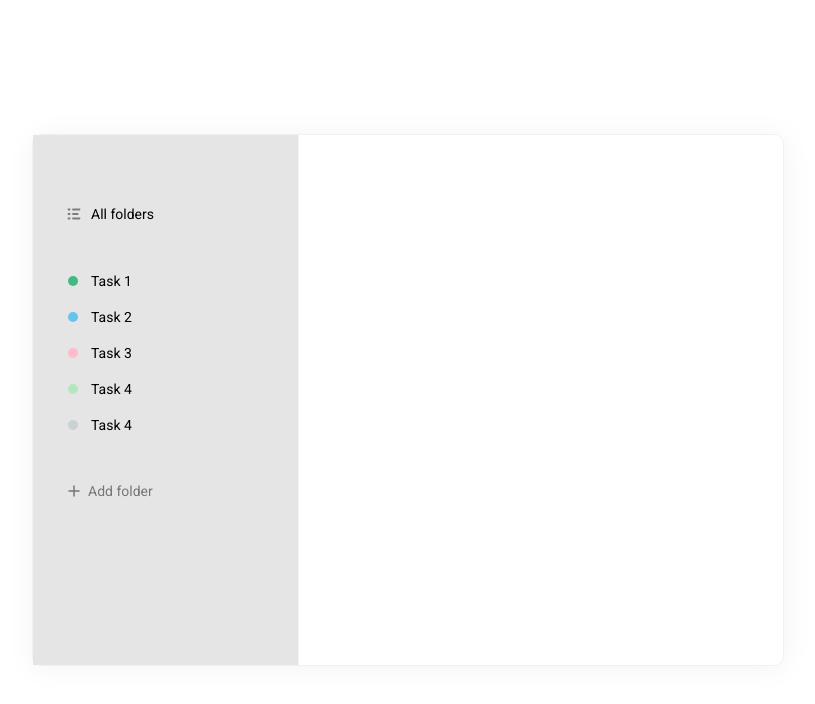
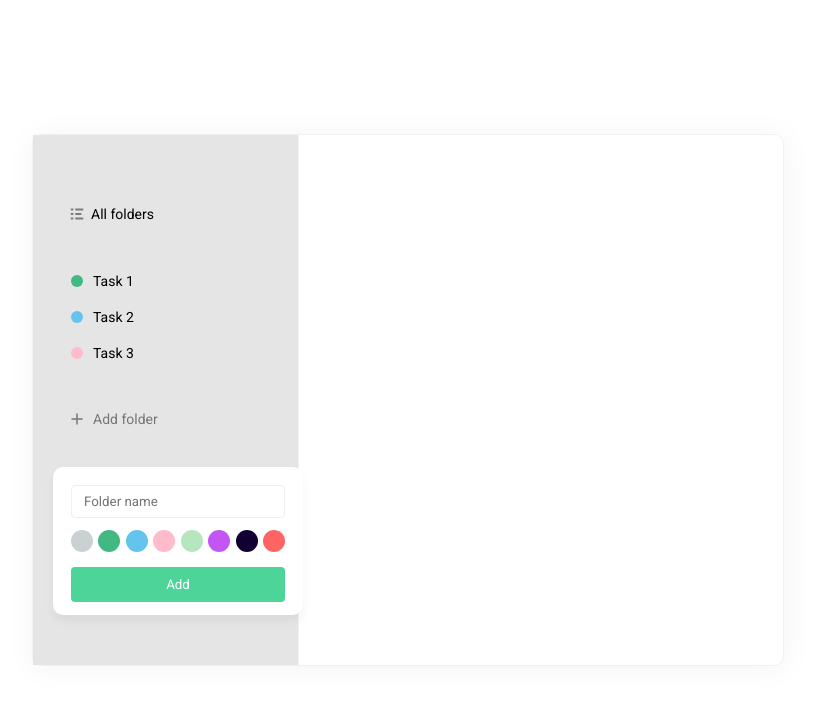
Before and after one commit to vvvvvvvector/react-js-todo, a React (Create React App) app: page / in a window 1280 px wide. Both pictures are taken after a click on the item "Add folder". Shown: the top 704 px of the page, without its empty margins (232-1047 px from the left). Built offline with nearby package versions, Linux system fonts and the light colour scheme.

Commit message:
+add folder popup done

```diff
--- a/src/App.js
+++ b/src/App.js
@@ -1,3 +1,8 @@
+import React from 'react';
+
+import database from './assets/database.json';
+
+import AddFolder from './components/AddFolder';
 import List from './components/List';
 
 import './index.scss';
@@ -25,28 +30,10 @@ function App() {
           },
           {
             color: "pink",
-            title: "Task 3",
-          },
-          {
-            color: "lightGreen",
-            title: "Task 4"
-          },
-          {
-            color: "grey",
-            title: "Task 4"
+            title: "Task 3"
           }
         ]} />
-        <List items={[
-          {
-            className: "list__add-button",
-            icon:
-              <svg width="12" height="12" viewBox="0 0 12 12" fill="none" xmlns="http://www.w3.org/2000/svg">
-                <path d="M6 1V11" stroke="" strokeWidth="1.5" strokeLinecap="round" strokeLinejoin="round" />
-                <path d="M1 6H11" stroke="" strokeWidth="1.5" strokeLinecap="round" strokeLinejoin="round" />
-              </svg>,
-            title: "Add folder",
-          }
-        ]} />
+        <AddFolder badgeColors={database.colors} />
       </div>
       <div className="todo__tasks">
       </div>
--- /dev/null
+++ b/src/assets/database.json
@@ -0,0 +1,44 @@
+{
+    "colors": [
+        {
+            "id": 1,
+            "hex": "#C9D1D3",
+            "name": "grey"
+        },
+        {
+            "id": 2,
+            "hex": "#42B883",
+            "name": "green"
+        },
+        {
+            "id": 3,
+            "hex": "#64C4ED",
+            "name": "blue"
+        },
+        {
+            "id": 4,
+            "hex": "#FFBBCC",
+            "name": "pink"
+        },
+        {
+            "id": 5,
+            "hex": "#B6E6BD",
+            "name": "lightGreen"
+        },
+        {
+            "id": 6,
+            "hex": "#C355F5",
+            "name": "purple"
+        },
+        {
+            "id": 7,
+            "hex": "#110133",
+            "name": "black"
+        },
+        {
+            "id": 8,
+            "hex": "#FF6464",
+            "name": "red"
+        }
+    ]
+}
--- /dev/null
+++ b/src/components/AddFolder/AddFolder.module.scss
@@ -0,0 +1,35 @@
+.add-folder {
+
+    &__popup {
+        width: 250px;
+        height: 148px;
+        padding: 18px;
+        background: #FFFFFF;
+        box-shadow: 0px 6px 10px rgba(0, 0, 0, 0.05);
+        border-radius: 10px;
+        box-sizing: border-box; // elements(popup div) cannot go abroad borders
+
+        button {
+            width: 100%;
+            margin-top: 15px;
+        }
+
+        &-badges {
+            display: flex;
+            justify-content: space-between;
+            margin-top: 12px;
+
+            // * == .badge; why i cant use .badge
+            * {
+                cursor: pointer;
+                width: 18px;
+                height: 18px;
+                border: 2px solid transparent;
+
+                &:active {
+                    border: 2px solid #525252;
+                }
+            }
+        }
+    }
+}
--- /dev/null
+++ b/src/components/AddFolder/index.jsx
@@ -0,0 +1,37 @@
+import React from 'react';
+
+import Badge from '../Badge';
+import List from '../List';
+
+import Styles from './AddFolder.module.scss';
+
+function AddFolder({ badgeColors }) {
+    const [showPopup, setShowPopup] = React.useState(false);
+
+    return (
+        <div className={Styles['add-folder']}>
+            <List addFolderClick={() => setShowPopup(!showPopup)} items={[
+                {
+                    className: "list__add-button",
+                    icon:
+                        <svg width="12" height="12" viewBox="0 0 12 12" fill="none" xmlns="http://www.w3.org/2000/svg">
+                            <path d="M6 1V11" stroke="" strokeWidth="1.5" strokeLinecap="round" strokeLinejoin="round" />
+                            <path d="M1 6H11" stroke="" strokeWidth="1.5" strokeLinecap="round" strokeLinejoin="round" />
+                        </svg>,
+                    title: "Add folder",
+                }
+            ]} />
+            {showPopup && <div className={Styles['add-folder__popup']}>
+                <input className="textField" input="text" placeholder="Folder name" />
+                <div className={Styles['add-folder__popup-badges']}>
+                    {badgeColors.map((color) => (
+                        <Badge clickBadge={() => alert(color.id)} key={color.id} color={color.name} />
+                    ))}
+                </div>
+                <button className='button'>Add</button>
+            </div>}
+        </div>
+    );
+}
+
+export default AddFolder;
--- /dev/null
+++ b/src/components/Badge/Badge.module.scss
@@ -0,0 +1,39 @@
+.badge {
+    display: inline-block;
+    width: 12px;
+    height: 12px;
+    border-radius: 30px;
+
+    // that thing like extends
+    &--green {
+        background-color: #42B883;
+    }
+
+    &--blue {
+        background-color: #64C4ED;
+    }
+
+    &--pink {
+        background-color: #FFBBCC;
+    }
+
+    &--lightGreen {
+        background-color: #B6E6BD;
+    }
+
+    &--grey {
+        background-color: #C9D1D3;
+    }
+
+    &--purple {
+        background-color: #C355F5;
+    }
+
+    &--black {
+        background-color: #110133;
+    }
+
+    &--red {
+        background-color: #FF6464;
+    }
+}
--- /dev/null
+++ b/src/components/Badge/index.jsx
@@ -0,0 +1,11 @@
+import React from "react";
+
+import Styles from './Badge.module.scss'
+
+function Badge({ color, clickBadge }) {
+    return (
+        <i onClick={clickBadge} className={`${Styles.badge} ${Styles[`badge--${color}`]}`}></i>
+    );
+}
+
+export default Badge;
--- a/src/components/List/List.module.scss
+++ b/src/components/List/List.module.scss
@@ -12,9 +12,9 @@
         }
 
         span {
+            margin-left: 5px;
             color: #767676;
         }
-
 
         &:hover {
             svg {
@@ -47,35 +47,10 @@
         i {
             margin-right: 8px;
             display: inline-flex;
-        }
 
-        .badge {
-            width: 10px;
-            height: 10px;
-            border-radius: 30px;
+            // why i cant use .badge in li
             position: relative;
             left: 3px;
-
-            // that thing like extends
-            &--green {
-                background-color: #42B883;
-            }
-
-            &--blue {
-                background-color: #64C4ED;
-            }
-
-            &--pink {
-                background-color: #FFBBCC;
-            }
-
-            &--lightGreen {
-                background-color: #B6E6BD;
-            }
-
-            &--grey {
-                background-color: #C9D1D3;
-            }
         }
     }
 }
--- a/src/components/List/index.jsx
+++ b/src/components/List/index.jsx
@@ -1,15 +1,17 @@
 import React from 'react';
+import Badge from '../Badge';
 
 import Styles from './List.module.scss';
 
-function List({ items }) {
+function List({ items, addFolderClick }) {
     return (
-        <ul className={Styles.list}>
+        <ul onClick={addFolderClick} className={Styles.list}>
             {items.map((item, index) => (
                 <li key={index} className={(item.className ? Styles[item.className] : (Styles.active))}>
                     <i>
                         {item.icon ? (item.icon) : (
-                            <i className={`${Styles.badge} ${Styles[`badge--${item.color}`]}`}></i>)}
+                            <Badge color={item.color} />
+                        )}
                     </i>
                     <span>{item.title}</span>
                 </li>
--- a/src/index.scss
+++ b/src/index.scss
@@ -29,3 +29,35 @@
         padding: 60px 20px; // top, lelf-right
     }
 }
+
+.button {
+    background-color: #4dd599;
+    border: 0;
+    color: #FFFFFF; // text color
+    border-radius: 4px;
+    padding: 10px 20px;
+    cursor: pointer;
+
+    // mouse over
+    &:hover {
+        background-color: darken(#4dd599, 5%);
+    }
+
+    // click
+    &:active {
+        background-color: darken(#4dd599, 10%);
+    }
+}
+
+.textField {
+    background: #FFFFFF;
+    border: 1px solid #EFEFEF;
+    box-sizing: border-box;
+    border-radius: 4px;
+    padding: 8px 12px;
+    width: 100%;
+
+    &:focus {
+        border-color: #e1e1e1;
+    }
+}
```
